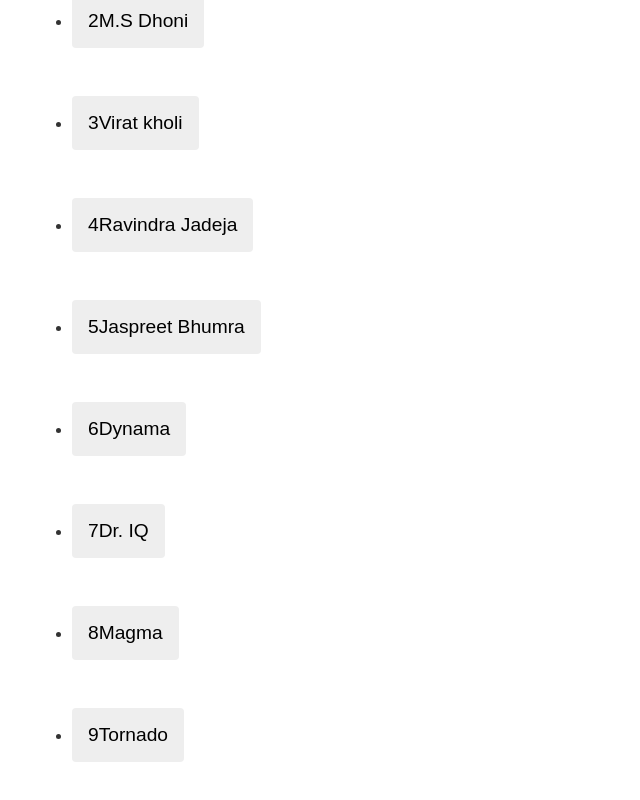
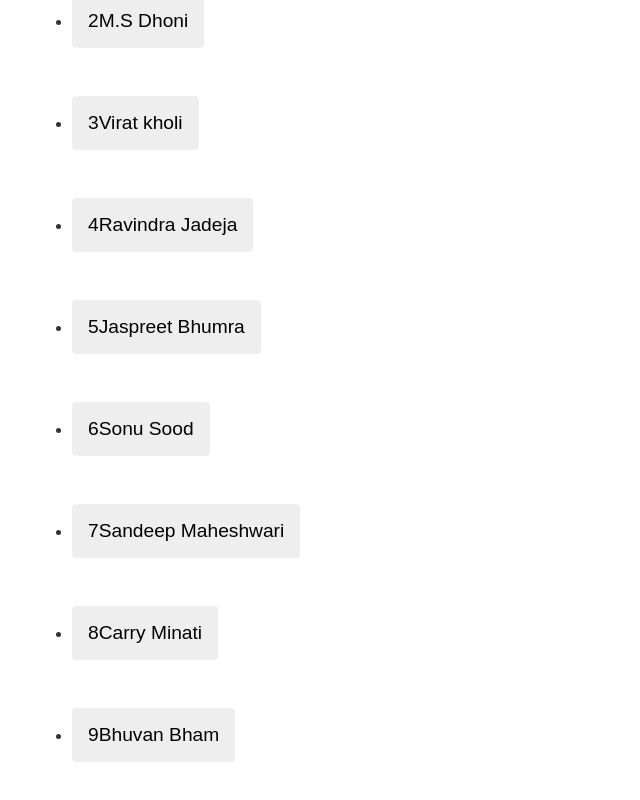
Before and after one commit to Saikumar0711/Tour_of_heroes_angular, an Angular app: page / in a window 1280 px wide. Shown: the part 276-1076 px from the top of the page, without its empty margins (0-640 px from the left). Built offline with nearby package versions, Linux system fonts and the light colour scheme.

Commit message:
2 files modified

```diff
--- a/src/app/heroes/heroes.component.ts
+++ b/src/app/heroes/heroes.component.ts
@@ -16,6 +16,7 @@
 
   @Input() hero!: Hero;
 
+
   constructor() { }
 
   ngOnInit() {
--- a/src/app/mock-heroes.ts
+++ b/src/app/mock-heroes.ts
@@ -6,8 +6,8 @@
   { id: 3, name: 'Virat kholi' },
   { id: 4, name: 'Ravindra Jadeja' },
   { id: 5, name: 'Jaspreet Bhumra' },
-  { id: 6, name: 'Dynama' },
-  { id: 7, name: 'Dr. IQ' },
-  { id: 8, name: 'Magma' },
-  { id: 9, name: 'Tornado' }
+  { id: 6, name: 'Sonu Sood' },
+  { id: 7, name: 'Sandeep Maheshwari' },
+  { id: 8, name: 'Carry Minati' },
+  { id: 9, name: 'Bhuvan Bham' }
 ];
```
